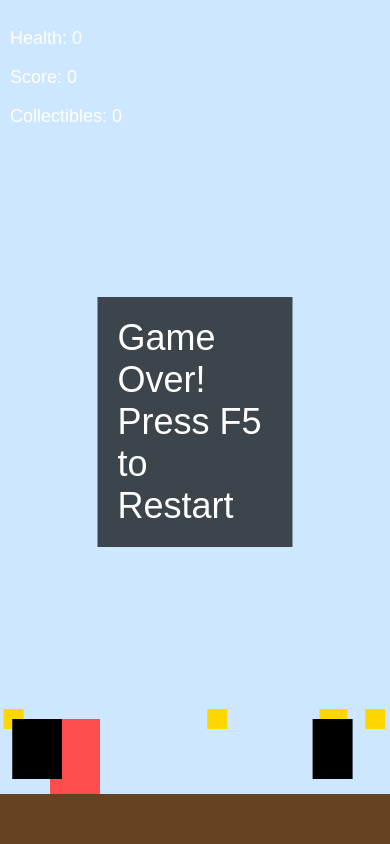
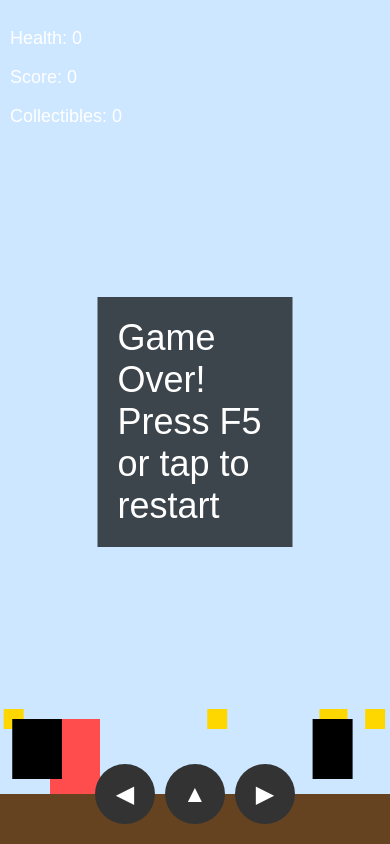
Before and after one commit to LiyamFlx/Lori, a plain HTML site: page index.html in a window 390 px wide. Drawn offline with Linux system fonts and the light colour scheme.

Commit message:
Update index.html

```diff
--- a/index.html
+++ b/index.html
@@ -3,7 +3,7 @@
 <head>
     <meta charset="UTF-8">
     <meta name="viewport" content="width=device-width, initial-scale=1.0">
-    <title>Lori: The Offbeat Hero - Pilot Game</title>
+    <title>Lori: The Offbeat Hero - Mobile Game</title>
     <style>
         body {
             margin: 0;
@@ -22,6 +22,7 @@
             left: 10px;
             color: #fff;
             font-size: 18px;
+            z-index: 10;
         }
 
         #gameOver {
@@ -35,6 +36,30 @@
             padding: 20px;
             display: none;
         }
+
+        .controls {
+            position: absolute;
+            bottom: 20px;
+            left: 50%;
+            transform: translateX(-50%);
+            display: flex;
+            gap: 10px;
+            z-index: 10;
+        }
+
+        .btn {
+            width: 60px;
+            height: 60px;
+            background-color: #333;
+            color: white;
+            font-size: 24px;
+            display: flex;
+            justify-content: center;
+            align-items: center;
+            border-radius: 50%;
+            user-select: none;
+            cursor: pointer;
+        }
     </style>
 </head>
 <body>
@@ -43,7 +68,13 @@
         <p>Score: <span id="score">0</span></p>
         <p>Collectibles: <span id="collectibles">0</span></p>
     </div>
-    <div id="gameOver">Game Over! Press F5 to Restart</div>
+    <div id="gameOver">Game Over! Press F5 or tap to restart</div>
+
+    <div class="controls">
+        <div class="btn" id="leftBtn">&#9664;</div>
+        <div class="btn" id="jumpBtn">&#9650;</div>
+        <div class="btn" id="rightBtn">&#9654;</div>
+    </div>
 
     <canvas id="gameCanvas"></canvas>
 
@@ -79,10 +110,20 @@
         const items = [];
         const enemies = [];
 
+        // Touch controls state
+        let moveLeft = false;
+        let moveRight = false;
+        let jump = false;
+
         // Controls
-        const keys = {};
-        document.addEventListener('keydown', (e) => keys[e.key] = true);
-        document.addEventListener('keyup', (e) => keys[e.key] = false);
+        document.getElementById('leftBtn').addEventListener('mousedown', () => moveLeft = true);
+        document.getElementById('rightBtn').addEventListener('mousedown', () => moveRight = true);
+        document.getElementById('jumpBtn').addEventListener('mousedown', () => jump = true);
+        document.querySelectorAll('.btn').forEach(btn => btn.addEventListener('mouseup', () => {
+            moveLeft = false;
+            moveRight = false;
+            jump = false;
+        }));
 
         // Create collectibles
         for (let i = 0; i < 5; i++) {
@@ -102,7 +143,7 @@
                 y: groundLevel,
                 width: 40,
                 height: 60,
-                speed: Math.random() * 3 + 1  // Variable enemy speed
+                speed: Math.random() * 3 + 1
             });
         }
 
@@ -130,14 +171,12 @@
             }
 
             // Movement logic
-            if (keys['ArrowRight'] || keys['d']) lori.x += lori.speed * (lori.isSprinting ? 2 : 1);
-            if (keys['ArrowLeft'] || keys['a']) lori.x -= lori.speed * (lori.isSprinting ? 2 : 1);
-            if ((keys['ArrowUp'] || keys['w']) && !lori.isJumping) {
+            if (moveRight) lori.x += lori.speed * (lori.isSprinting ? 2 : 1);
+            if (moveLeft) lori.x -= lori.speed * (lori.isSprinting ? 2 : 1);
+            if (jump && !lori.isJumping) {
                 lori.isJumping = true;
                 lori.velocityY = -10;
             }
-            if (keys['Shift']) lori.isSprinting = true;
-            else lori.isSprinting = false;
 
             // Prevent Lori from going off-screen
             lori.x = Math.max(0, Math.min(canvas.width - lori.width, lori.x));
@@ -148,8 +187,8 @@
                 ctx.fillRect(item.x, item.y, item.width, item.height);
                 if (isColliding(lori, item)) {
                     collectibles++;
-                    score += 10;  // Add score when collecting items
-                    items.splice(index, 1); // Remove collected item
+                    score += 10;
+                    items.splice(index, 1);
                 }
             });
 
@@ -161,7 +200,7 @@
                 if (enemy.x > canvas.width - enemy.width || enemy.x < 0) enemy.speed *= -1;
 
                 if (isColliding(lori, enemy)) {
-                    health -= 0.5;  // Gradual health reduction to give players a chance to recover
+                    health -= 0.5;
                     if (health <= 0) {
                         health = 0;
                         triggerGameOver();
@@ -191,6 +230,7 @@
         function triggerGameOver() {
             gameOver = true;
             document.getElementById('gameOver').style.display = 'block';
+            canvas.addEventListener('click', () => location.reload());  // Restart on tap
         }
 
         gameLoop();
```
